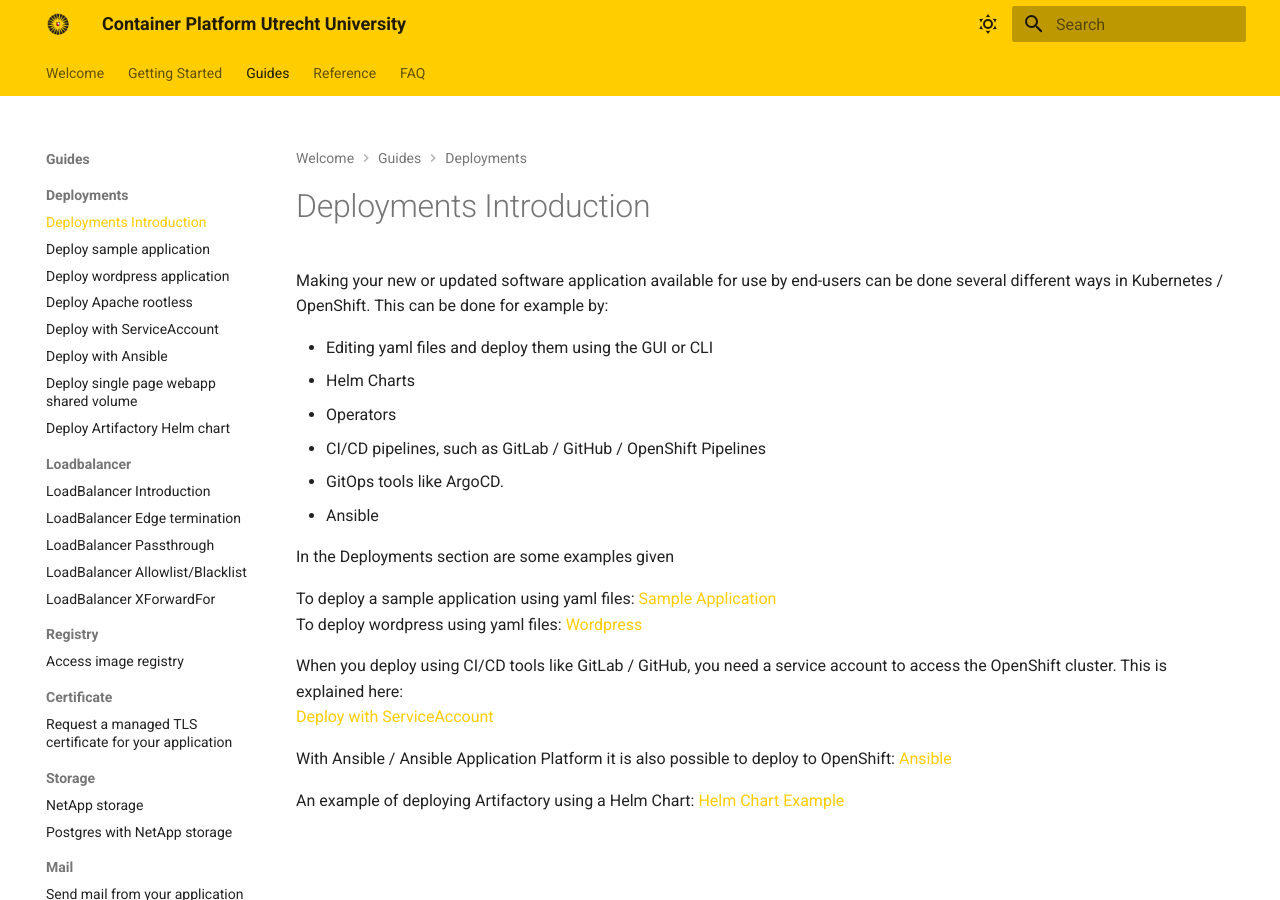
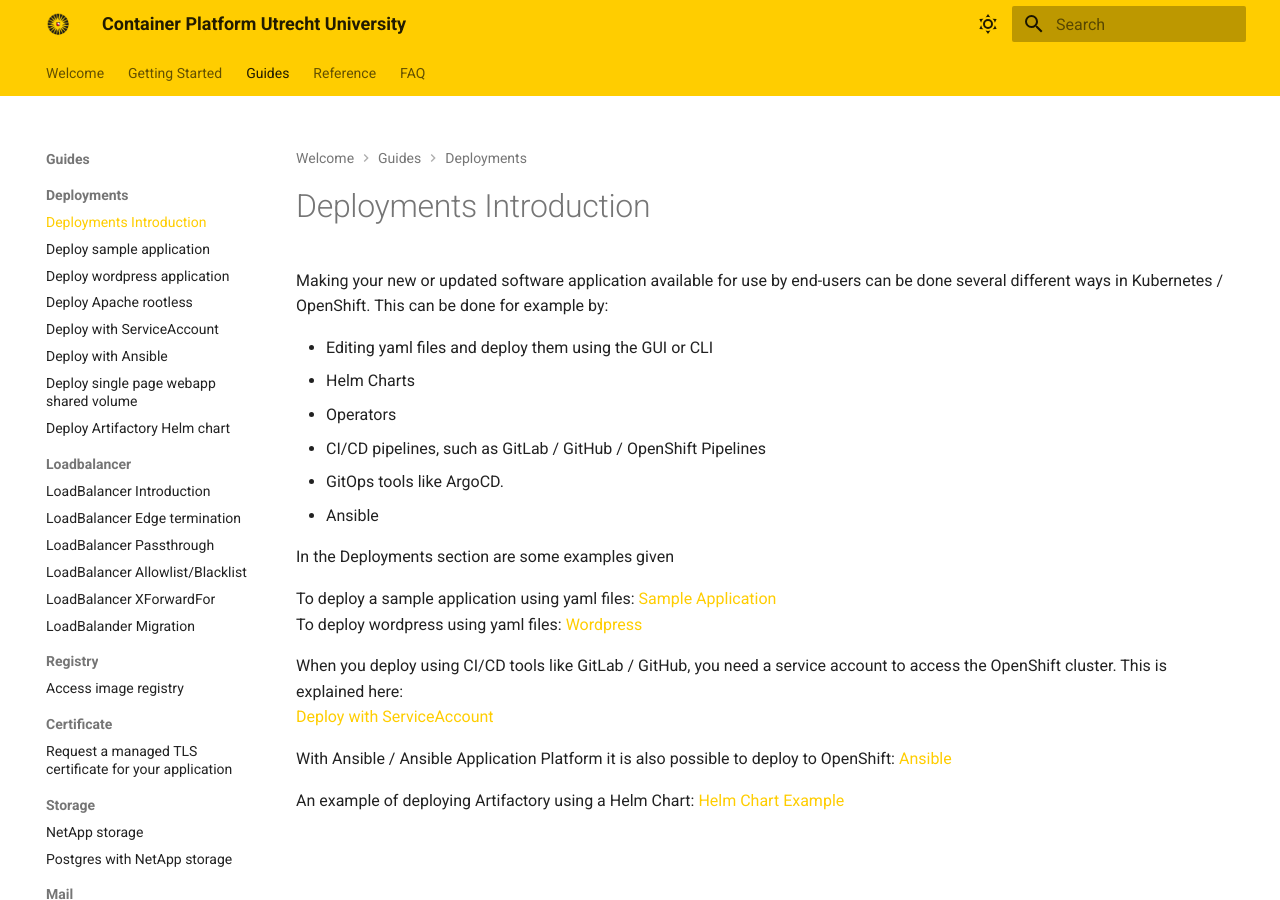
Before and after one commit to UtrechtUniversity/containerplatform-docs, an MkDocs documentation site: the page built from docs/content/guides/deployments-introduction.md, in a window 1280 px wide. Built offline with MkDocs 1.6.1 and Material for MkDocs 9.7.7, drawn with Linux system fonts in a browser that asks for light colours.

Commit message:
add loadbalancer migration md to mkdocs.yml

```diff
--- a/mkdocs.yml
+++ b/mkdocs.yml
@@ -87,6 +87,7 @@
         - LoadBalancer Passthrough: content/guides/loadbalancer-passthrough.md
         - LoadBalancer Allowlist/Blacklist: content/guides/loadbalancer-white-black-list.md
         - LoadBalancer XForwardFor: content/guides/loadbalancer-xforwardfor.md
+        - LoadBalander Migration: content/guides/loadbalancer-migration.md
       Registry:
         - Access image registry: content/guides/access-registry.md
       Certificate:
```
